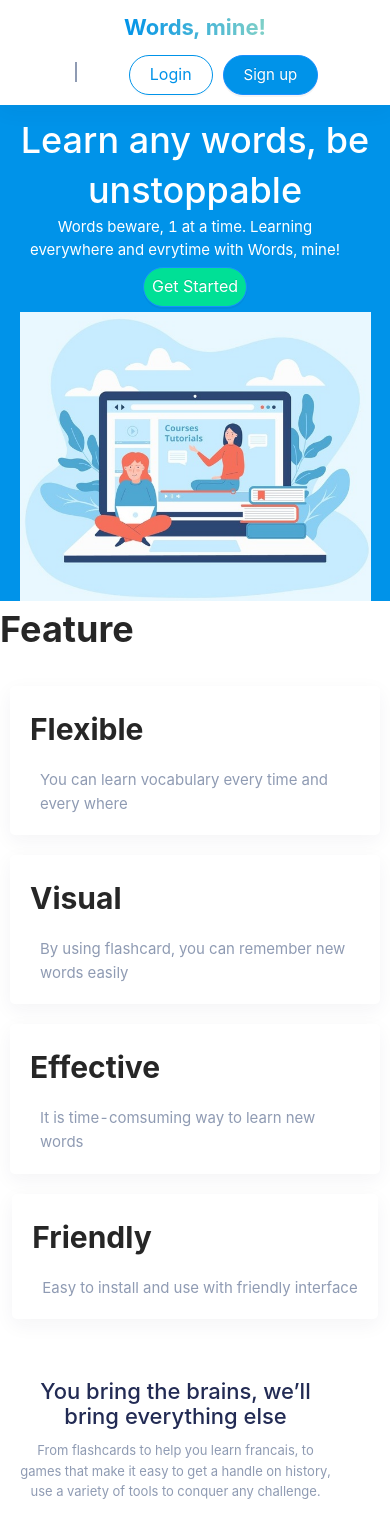
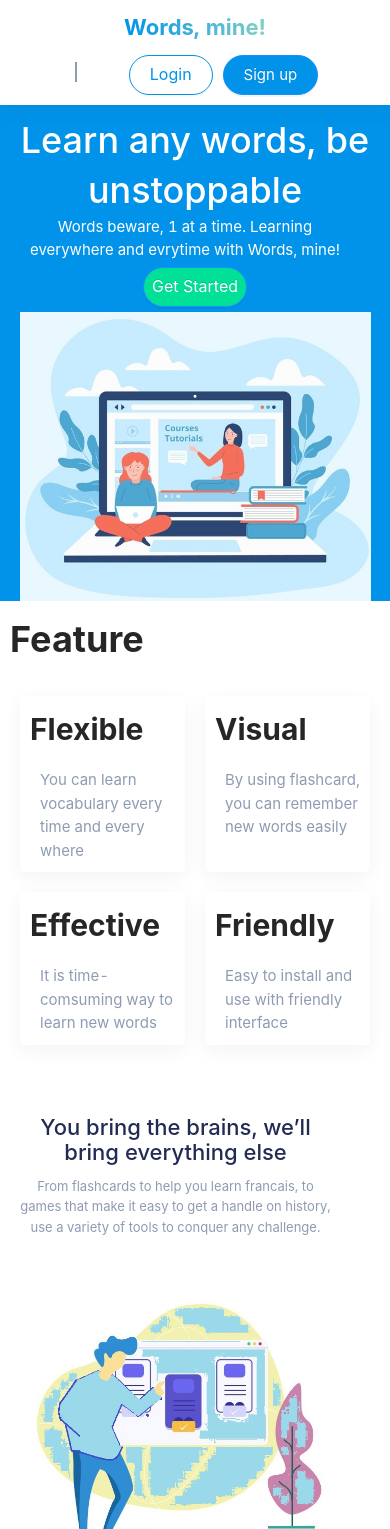
Before and after one commit to KieIO/wordsmine-landing-page, a React (Create React App) app: page / in a window 390 px wide. Shown: the top 1529 px of the page. Built offline with nearby package versions, Linux system fonts and the light colour scheme.

Commit message:
edit UI component feature

```diff
--- a/src/components/Feature/_feature.scss
+++ b/src/components/Feature/_feature.scss
@@ -1,6 +1,17 @@
 // This is file feature.scss
 .feature {
+    align-content: stretch;
     &__item {
       padding: 1rem;
     }
 }
+
+@media only screen and (max-width: 579px) {
+    .feature  {
+      position: relative;
+      padding: 1rem;
+      &__item {
+        width: 50%;
+      }
+    }
+}
--- a/src/components/Feature/components/FeatureItem/_featureItem.scss
+++ b/src/components/Feature/components/FeatureItem/_featureItem.scss
@@ -4,7 +4,7 @@
     box-shadow: $box-shadow;
     padding: 2rem;
     transition: all .2s;
-    // border: 1px solid red;
+    height: 100%;
     &:hover {
         transform: translateY(-3px);
     }
@@ -24,3 +24,10 @@
         color: $color-gray;
     }
 }
+
+
+@media only screen and (max-width: 579px) {
+    .feature-item {
+        padding: 1rem;
+    }
+}
```
